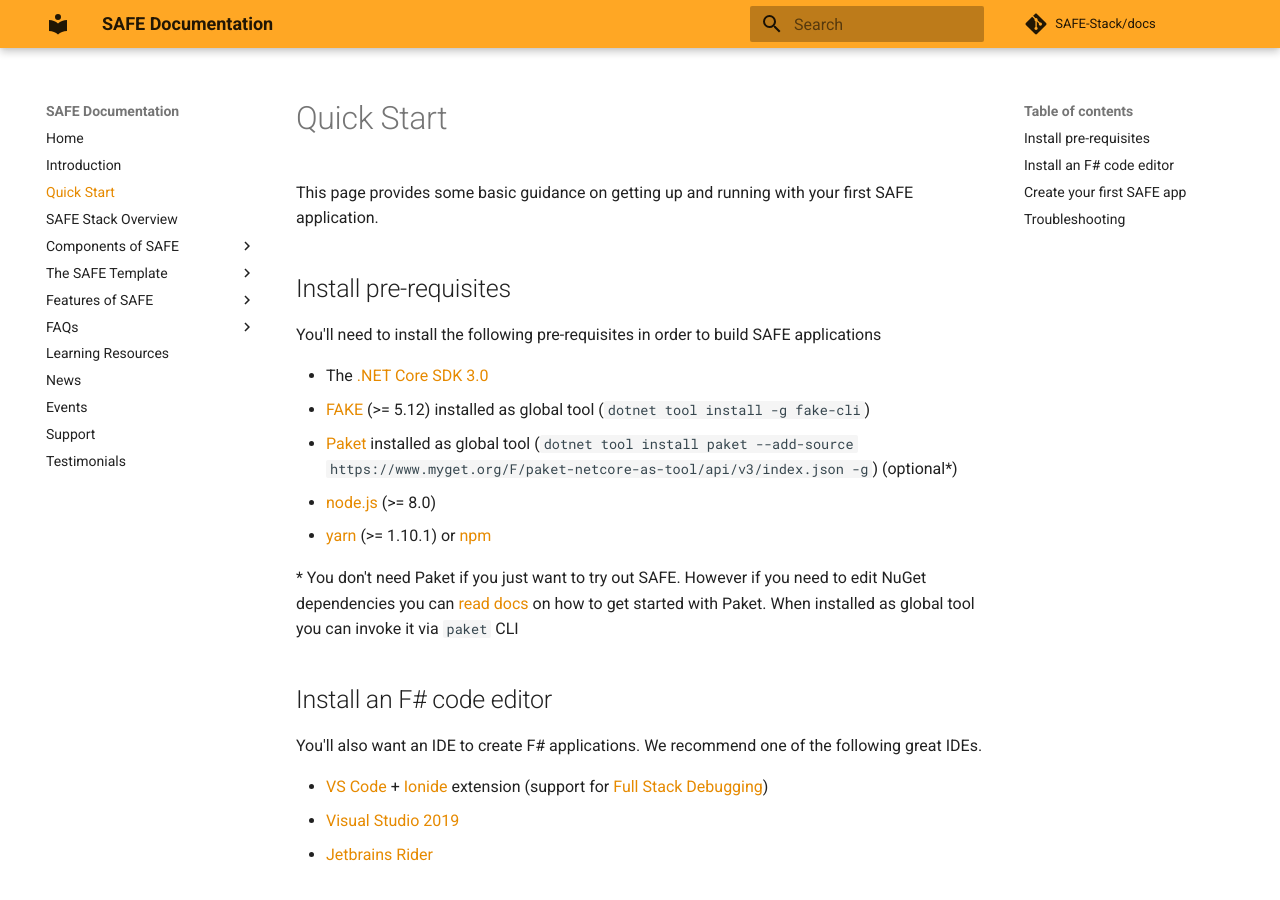
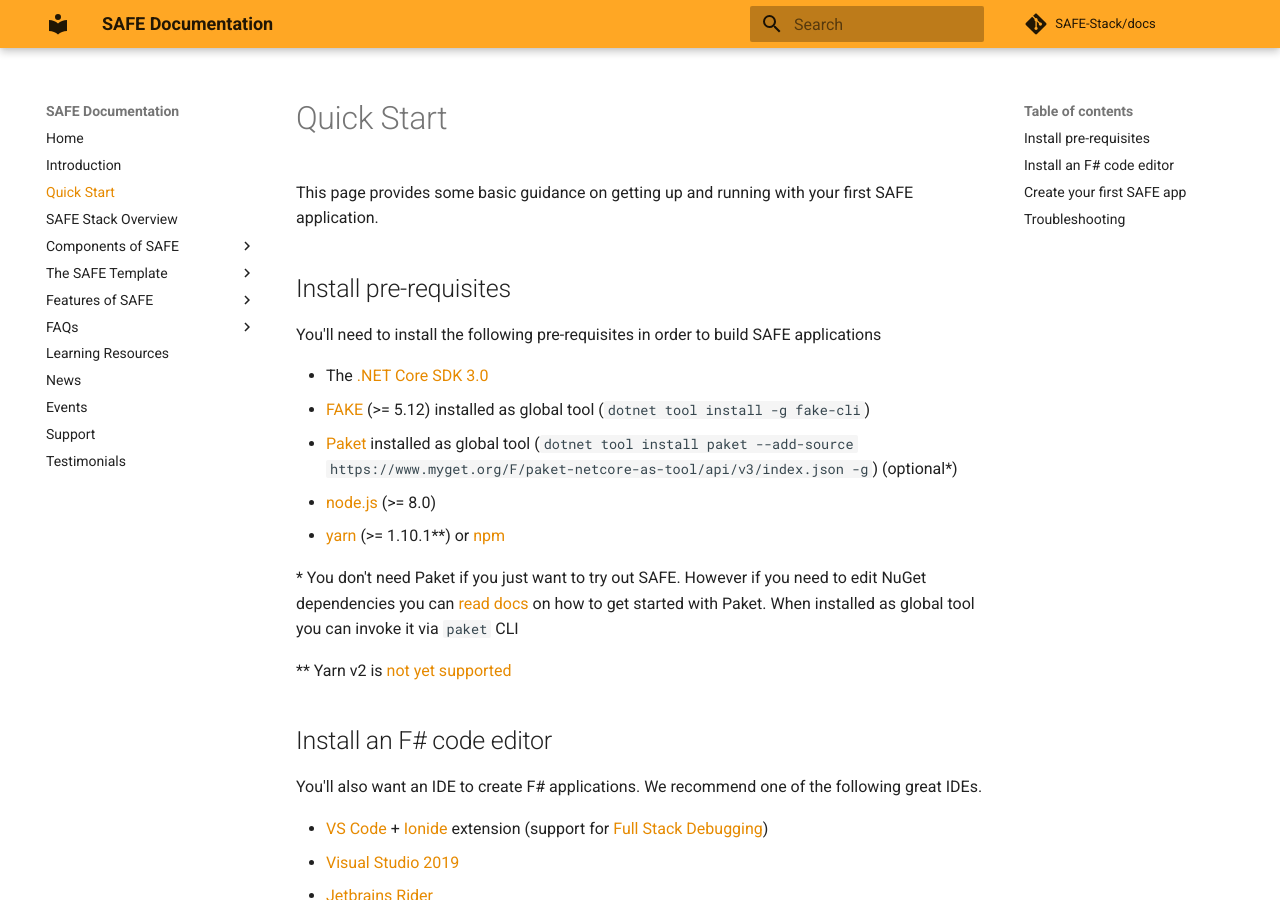
Before and after one commit to SAFE-Stack/docs, an MkDocs documentation site: the page built from docs/quickstart.md, in a window 1280 px wide and 900 px high. Built offline with MkDocs 1.6.1 and Material for MkDocs 9.7.7, drawn with Linux system fonts in a browser that asks for light colours; comment, search, counter and statistics services are not loaded.

Commit message:
Note that yarn 2 is not supported

```diff
--- a/docs/quickstart.md
+++ b/docs/quickstart.md
@@ -8,9 +8,11 @@
 * [FAKE](https://fake.build/) (>= 5.12) installed as global tool (`dotnet tool install -g fake-cli`)
 * [Paket](https://fsprojects.github.io/Paket) installed as global tool (`dotnet tool install paket --add-source https://www.myget.org/F/paket-netcore-as-tool/api/v3/index.json -g`) (optional\*)
 * [node.js](https://nodejs.org/) (>= 8.0)
-* [yarn](https://yarnpkg.com/) (>= 1.10.1) or [npm](https://www.npmjs.com/)
+* [yarn](https://yarnpkg.com/) (>= 1.10.1\*\*) or [npm](https://www.npmjs.com/)
 
 \* You don't need Paket if you just want to try out SAFE. However if you need to edit NuGet dependencies you can [read docs](https://fsprojects.github.io/Paket/getting-started.html) on how to get started with Paket. When installed as global tool you can invoke it via `paket` CLI
+
+\*\* Yarn v2 is [not yet supported](https://github.com/SAFE-Stack/SAFE-template/issues/329)
 
 ## Install an F# code editor
 
```
Also changed, not shown: docs/events.md (+2 -2 lines).
